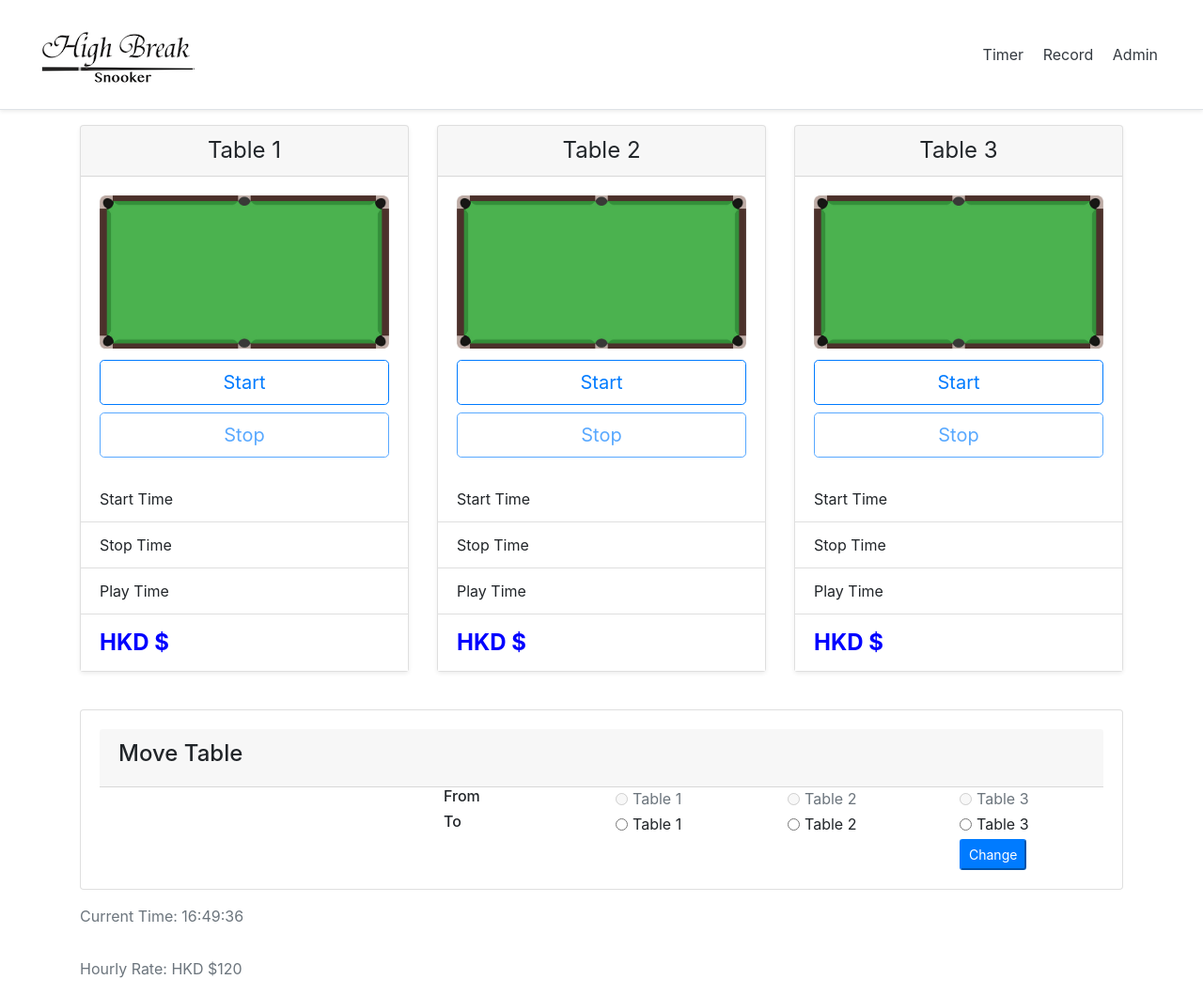
After one commit to joeyipdellemc/highbreak, a PHP site: page /index.php in a window 1280 px wide. The commit adds this page. Shown: the whole page at 94% size. Run offline with PHP 8.4, Linux system fonts and the light colour scheme; data that the repository does not hold is empty.

Commit message:
production

```diff
--- a/admin.php
+++ b/admin.php
@@ -15,10 +15,10 @@
 </h5>
 
   <nav class="my-2 my-md-0 mr-md-3">
-    <a class="p-2 text-dark" href="index.html">Timer</a>
+    <a class="p-2 text-dark" href="index.php">Timer</a>
     <a class="p-2 text-dark" href="record.php">Record</a>
     <a class="p-2 text-dark" href="admin.php">Admin</a>
-    <!--<a class="p-2 text-dark" href="#">Admin</a> -->
+
   </nav>
 
 
--- /dev/null
+++ b/index.php
@@ -0,0 +1,195 @@
+<!DOCTYPE html>
+<meta http-equiv="refresh" content="1800" />
+<html>
+<head>
+	<title> Highbreak Snooker</title>
+	<!-- Bootstrap core CSS -->
+	<!-- <link href="https://stackpath.bootstrapcdn.com/bootstrap/4.4.1/css/bootstrap.min.css" rel="stylesheet" integrity="sha384-Vkoo8x4CGsO3+Hhxv8T/Q5PaXtkKtu6ug5TOeNV6gBiFeWPGFN9MuhOf23Q9Ifjh" crossorigin="anonymous"> -->
+  <link href="./lib/bootstrap.min.css" rel="stylesheet">
+</head>
+
+<body>
+
+
+<!-- Top Bar -->
+ <div class="d-flex flex-column flex-md-row align-items-center p-3 px-md-4 mb-3 bg-white border-bottom shadow-sm">
+
+
+
+  <h5 class="my-0 mr-md-auto font-weight-normal"><img src="./media/highbreaklogo.png" class="img-fluid"alt="Highbreak Snooker"></h1>
+</h5>
+
+  <nav class="my-2 my-md-0 mr-md-3">
+    <a class="p-2 text-dark" href="index.php">Timer</a>
+    <a class="p-2 text-dark" href="record.php">Record</a>
+    <a class="p-2 text-dark" href="admin.php">Admin</a>
+
+  </nav>
+
+
+</div>
+
+
+<!-- Table 1 -3 Layout -->
+<div class="container">
+
+  <div class="card-deck mb-3 text-center">
+
+ <!-----------Box 1 ----------->
+    <div class="card mb-4 shadow-sm">
+      <div class="card-header"  id="cardHeaderTable1"><h4 class="my-0 font-weight-normal">Table 1</h4>
+      </div>
+      <div class="card-body">
+        <h1 class="card-title pricing-card-title"><img src="./media/table_h.png"class="img-fluid" id="imageTable1" alt="table"></h1>
+        <button type="button" id="btnStartTable1" class="btn btn-lg btn-block btn-outline-primary">Start</button>
+        <button type="button" id="btnStopTable1" class="btn btn-lg btn-block btn-outline-primary" disabled = "true">Stop</button>
+      </div>
+      <div>
+ 			  <ul class="text-left list-inline list-group list-group-flush" >
+    			<li class="list-group-item" id="timeStartTable1" >Start Time </li>
+    			<li class="list-group-item" id="timeStopTable1" >Stop Time </li>
+    			<li class="list-group-item" id="timePlayTable1" >Play Time </li>
+          <li class="list-group-item" style="font-weight: bold;color:blue;font-size:24px"id="timeChargeTable1" >HKD $</li>
+        </ul>
+      </div>
+      </div>
+ <!-----------Box 2 ----------->
+    <div class="card mb-4 shadow-sm">
+      <div class="card-header"id="cardHeaderTable2">
+        <h4 class="my-0 font-weight-normal">Table 2</h4>
+      </div>
+      <div class="card-body">
+        <h1 class="card-title pricing-card-title"><img src="./media/table_h.png" class="img-fluid" id="imageTable2" alt="table"></h1>
+        <button type="button" id="btnStartTable2" class="btn btn-lg btn-block btn-outline-primary">Start</button>
+        <button type="button" class="btn btn-lg btn-block btn-outline-primary" id="btnStopTable2"disabled="true">Stop</button>
+        </div>
+        <div>
+ 			<ul class="text-left list-inline list-group list-group-flush" >
+    			<li class="list-group-item" id="timeStartTable2" >Start Time </li>
+    			<li class="list-group-item" id="timeStopTable2" >Stop Time </li>
+    			<li class="list-group-item" id="timePlayTable2" >Play Time </li>
+    			<li class="list-group-item" style="font-weight: bold;color:blue;font-size:24px" id="timeChargeTable2">HKD $</li>
+
+    		</ul>
+      	</div>
+     </div>
+
+ <!-----------Box 3 ----------->
+
+    <div class="card mb-4 shadow-sm">
+      <div class="card-header" id="cardHeaderTable3">
+        <h4 class="my-0 font-weight-normal">Table 3</h4>
+      </div>
+      <div class="card-body">
+        <h1 class="card-title pricing-card-title"><img src="./media/table_h.png" class="img-fluid" id="imageTable3"  alt="table"></h1>
+        <button type="button" class="btn btn-lg btn-block btn-outline-primary" id="btnStartTable3">Start</button>
+        <button type="button" class="btn btn-lg btn-block btn-outline-primary" id="btnStopTable3" disabled="true">Stop</button>
+        </div>
+        <div>
+ 			<ul class="text-left list-inline list-group list-group-flush" >
+    			<li class="list-group-item" id="timeStartTable3" >Start Time </li>
+    			<li class="list-group-item" id="timeStopTable3" >Stop Time </li>
+    			<li class="list-group-item" id="timePlayTable3" >Play Time </li>
+    			<li class="list-group-item" style="font-weight: bold;color:blue;font-size:24px" id="timeChargeTable3" >HKD $</li>
+    		</ul>
+      	</div>
+      </div>
+ </div>
+
+    <div class="card">
+      <div class="card-body">
+        <div class="card-header"><h4>Move Table</h4></div>
+         <!-- start radio row1 -->
+        <div class="row">
+          <div class="col-4"></div>
+          <div class="col-2"><div><H6>From</H6></div></div>
+            <div class="col-sm">
+              <div class="form-check form-check-inline">
+                <input class="form-check-input" type="radio" name="fromTableRadioOptions" id="fromTable1" value="1" disabled="true">
+                <label class="form-check-label" for="inlineRadio1">Table 1</label>
+              </div>
+            </div>
+
+            <div class="col-sm">
+              <div class="form-check form-check-inline">
+                <input class="form-check-input" type="radio" name="fromTableRadioOptions" id="fromTable2" value="2" disabled="true">
+                <label class="form-check-label" for="inlineRadio2">Table 2</label>
+              </div>
+            </div>
+
+            <div class="col-sm">
+              <div class="form-check form-check-inline">
+                <input class="form-check-input" type="radio" name="fromTableRadioOptions" id="fromTable3" value="3" disabled="true">
+                <label class="form-check-label" for="inlineRadio3">Table 3</label>
+              </div>
+            </div>
+          </div>
+        <!-- end radio row1 -->
+
+        <!-- start radio row2 -->
+        <div class="row">
+          <div class="col-4"></div>
+          <div class="col-2"><div><H6>To</H6></div></div>
+            <div class="col-sm">
+              <div class="form-check form-check-inline">
+                <input class="form-check-input" type="radio" name="toTableRadioOptions" id="toTable1" value="1">
+                <label class="form-check-label" for="inlineRadio1">Table 1</label>
+              </div>
+            </div>
+
+            <div class="col-sm">
+              <div class="form-check form-check-inline">
+                <input class="form-check-input" type="radio" name="toTableRadioOptions" id="toTable2" value="2">
+                <label class="form-check-label" for="inlineRadio2">Table 2</label>
+              </div>
+            </div>
+
+            <div class="col-sm">
+              <div class="form-check form-check-inline">
+                <input class="form-check-input" type="radio" name="toTableRadioOptions" id="toTable3" value="3">
+                <label class="form-check-label" for="inlineRadio3">Table 3</label>
+              </div>
+            </div>
+          </div>
+        <!-- end radio row2 -->
+
+        <!-- start radio row3 -->
+        <div class="row">
+          <div class="col-10"></div>
+            <div class="col-sm">
+              <button type="button" id="btnChangeTable1" class="btn-primary btn-sm" >Change</button>
+              </div>
+            </div>
+
+          </div>
+        <!-- end radio row3 -->
+
+      </div>
+    </div>
+
+
+
+
+</div>
+
+
+
+<!-----------Footer ----------->
+<footer class="footer mt-auto py-3">
+  <div class="container">
+    <span class="text-muted" id="globalTime" > Current Time</span>
+  </div>
+</footer>
+
+<footer class="footer mt-auto py-3">
+  <div class="container">
+    <span class="text-muted" id="hourlyRate" >Hourly Rate</span>
+  </div>
+</footer>
+
+	<script src="./lib/jquery.min.js"></script>
+	<script src="./script/script.js"></script>
+
+
+</body>
+</html>
--- /dev/null
+++ b/logout.php
@@ -0,0 +1,6 @@
+<?php
+session_start();
+unset($_SESSION["id"]);
+unset($_SESSION["name"]);
+header("Location:login.php");
+?>
```
Also changed, not shown: home.php (added, +13 -0 lines), login.php (added, +41 -0 lines), record.php (+29 -1 lines), schema.txt (+14 -0 lines), index.html.bak.html (renamed from index.html), 2 other files.
